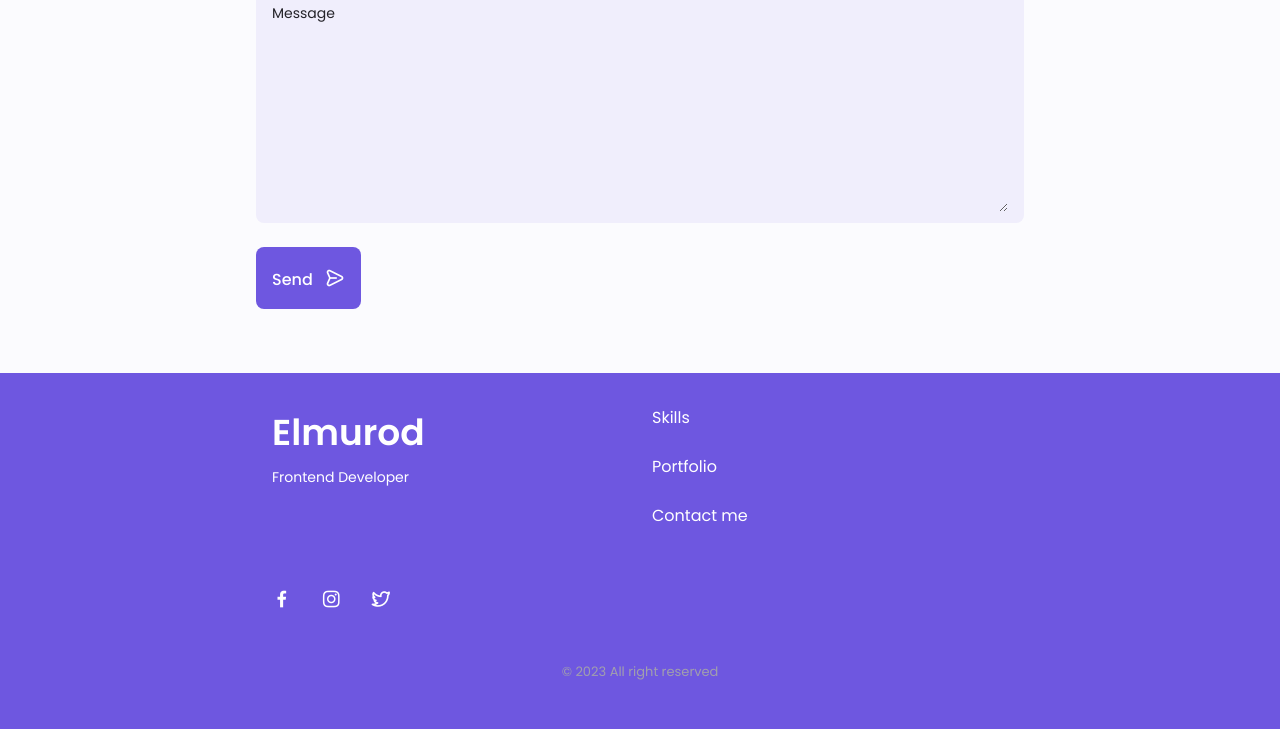
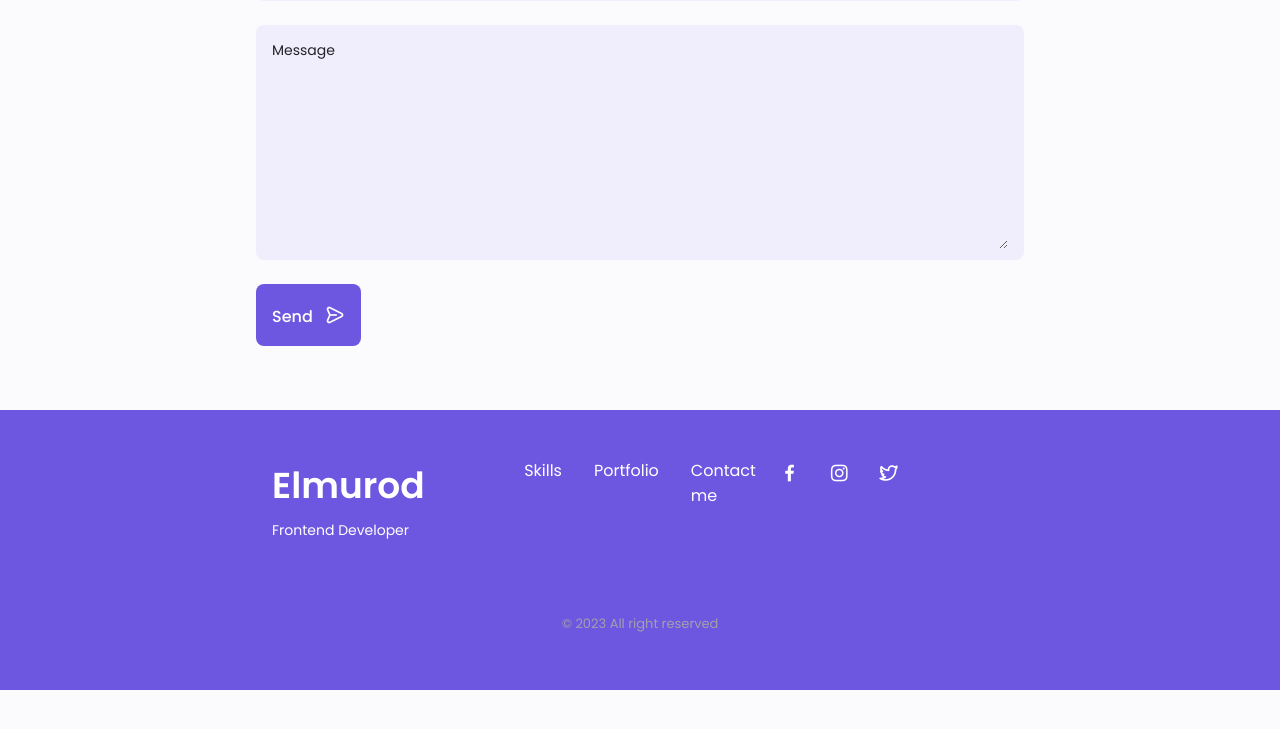
Before and after one commit to elmurodvokhidov/portfolio-website, a plain HTML site: page index.html in a window 1280 px wide. Shown: the part 3614-4343 px from the top of the page. After the commit the page ends 4304 px from the top, so only its background shows below. Drawn offline with nearby package versions, Linux system fonts and the light colour scheme.

Commit message:
updated some media queries, finishing 768px

```diff
--- a/assets/css/styles.css
+++ b/assets/css/styles.css
@@ -946,6 +946,35 @@ img {
   .qualification__sections {
     grid-template-columns: .5fr;
   }
+
+  .portfolio_img {
+    width: 320px;
+  }
+
+  .portfolio_content {
+    align-items: center;
+  }
+
+  .footer_container {
+    grid-template-columns: repeat(3, 1fr);
+  }
+
+  .footer_bg {
+    padding: 3rem 0 3.5rem;
+  }
+
+  .footer_links {
+    flex-direction: row;
+    column-gap: 2rem;
+  }
+
+  .footer_social {
+    justify-self: flex-end;
+  }
+
+  .footer_copy {
+    margin-top: 4.5rem;
+  }
 }
 
 /* For medium devices */
```
